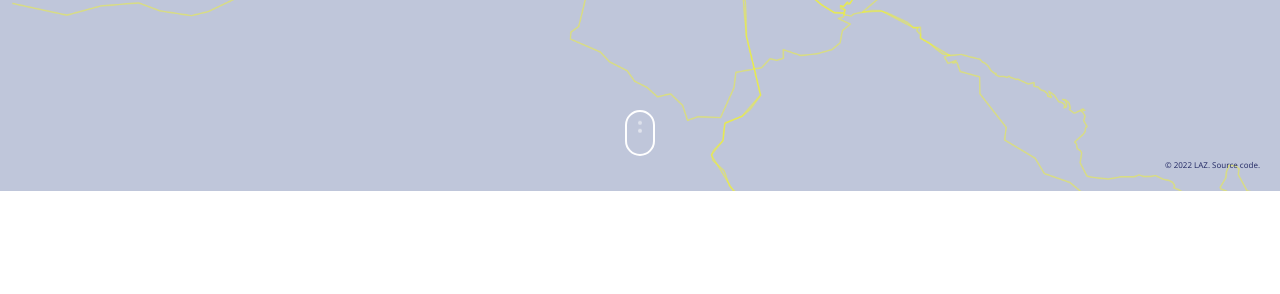
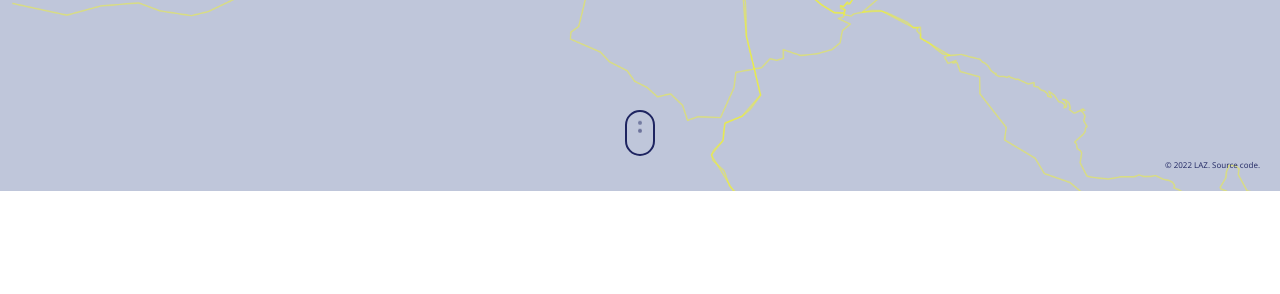
Before and after one commit to luccalino/luccalino.github.io, a Jekyll site: the page built from index.html, in a window 1280 px wide and 900 px high, scrolled down 559 px. Shown: the part 150-444 px from the top of the window. Built offline with Jekyll 4.4.1, drawn with Linux system fonts in a browser that asks for light colours; nearby versions of some CDN libraries.

Commit message:
Update _base.scss

```diff
--- a/_sass/_base.scss
+++ b/_sass/_base.scss
@@ -472,7 +472,7 @@ img.sc {
 }
 
 .scrolldown {
-	border: 2px solid #FFFFFF;
+	border: 2px solid #1E2460;
 	border-radius: 30px;
 	height: 46px;
 	margin: 0 auto 8px;
@@ -485,7 +485,7 @@ img.sc {
 	animation-duration: 1.5s;
 	animation-name: scrolldown;
 	animation-iteration-count: infinite;
-	fill: #FFFFFF;
+	fill: #1E2460;
 }
 
 .scrolldown-p2 {
```
